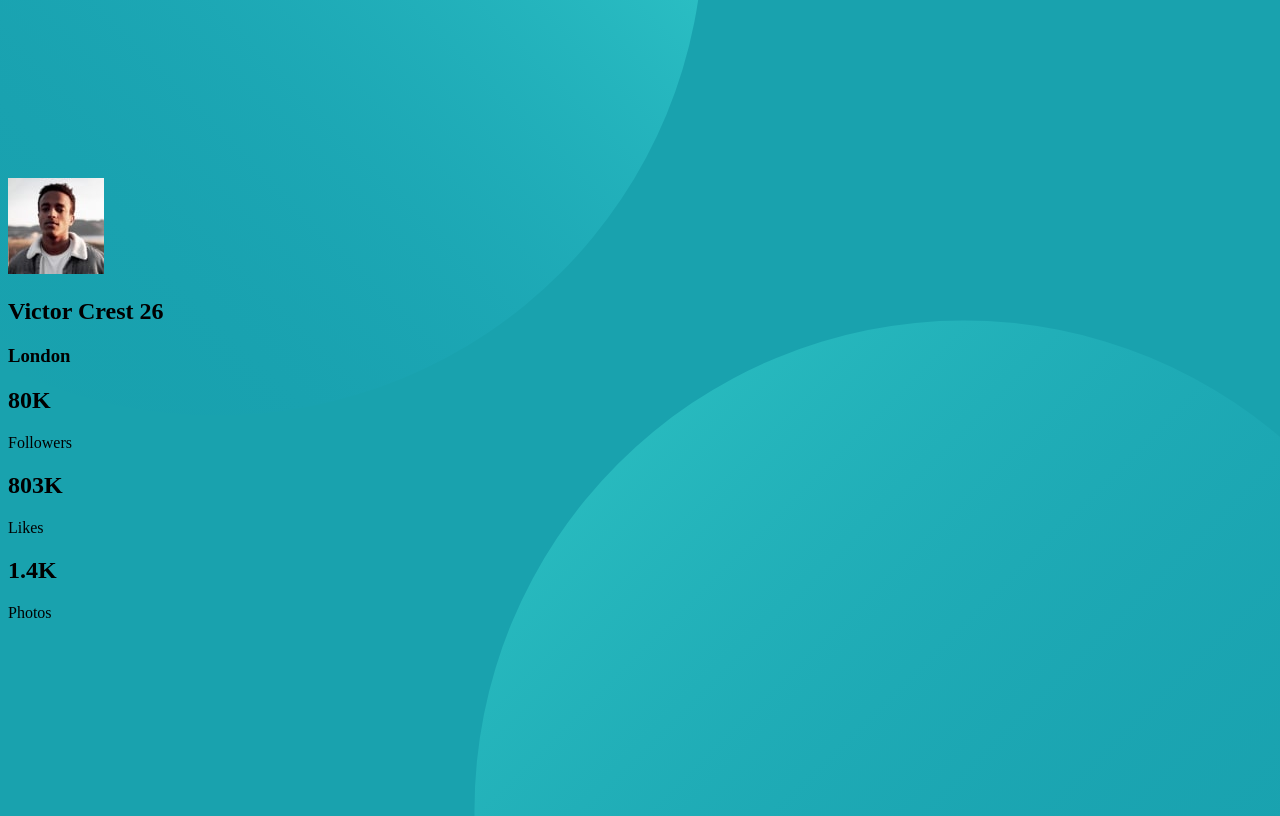
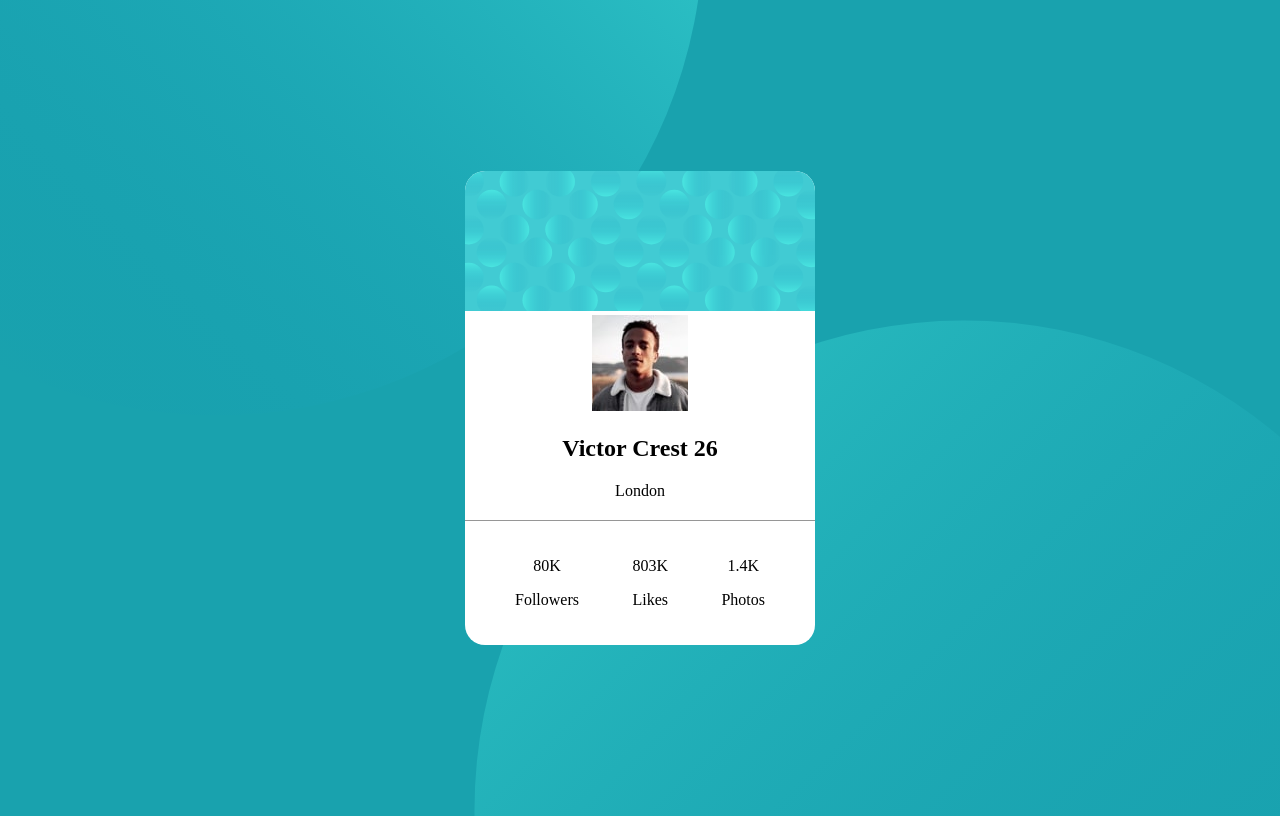
Before and after one commit to nellanjimms/Profile-Card, a plain HTML site: page DESIGN A/Index.html in a window 1280 px wide. Drawn offline with Linux system fonts and the light colour scheme.

Commit message:
Div styles

```diff
--- a/DESIGN A/Index.html
+++ b/DESIGN A/Index.html
@@ -3,24 +3,30 @@
     <head>
         <title>Desktop Design</title>
         <link href="styles.css" type="text/css" rel="Stylesheet">
+        <link href="/images/favicon-32x32.png" type="image/png" rel="icon" sizes="32x32">
     </head>
     <body>
-      <div class="Main">
+      <div class="main">
+        <div class="card">
+            <img src="/images/bg-pattern-card.svg">
+            <div class="profilePic">
               <img src="/images/image-victor.jpg" id="profile">
               <h2>Victor Crest <span class="lightFont">26</span></h2>
-        <h3 class="lightFont">London</h3>
+              <p class="lightFont">London</p>
             <div class="statistics">
-            <div id="followers">
-              <h2>80K</h2>
+              <div>
+                <p class="number">80K</p>
                 <p>Followers</p>
               </div>
-            <div id="likes">
-              <h2>803K</h2>
+              <div>
+                <p class="number">803K</p>
                 <p>Likes</p>
               </div>
-            <div id="photos">
-                <h2>1.4K</h2>
+              <div class="stats">
+                <p class="num">1.4K</p>
                 <p>Photos</p>
+              </div>
+            </div>
             </div>
         </div>
       </div>
--- a/DESIGN A/styles.css
+++ b/DESIGN A/styles.css
@@ -14,3 +14,22 @@ body {
     background-position: right 45vw bottom 50vh, left 37vw top 40vh;
 
 }
+.main {
+    margin: 0 auto;
+    text-align: center;
+    min-width: 350px;
+    border-radius: 20px;
+    overflow: hidden;
+
+}
+.card {
+    background-color: white;
+
+}
+.statistics {
+    display: flex;
+    justify-content: space-between;
+    margin-top:20px;
+    padding: 20px 50px;
+    border-top: 1px solid hsl(0, 0%, 59%);
+}
```
Lines whose indentation alone changed are shown as unchanged.
